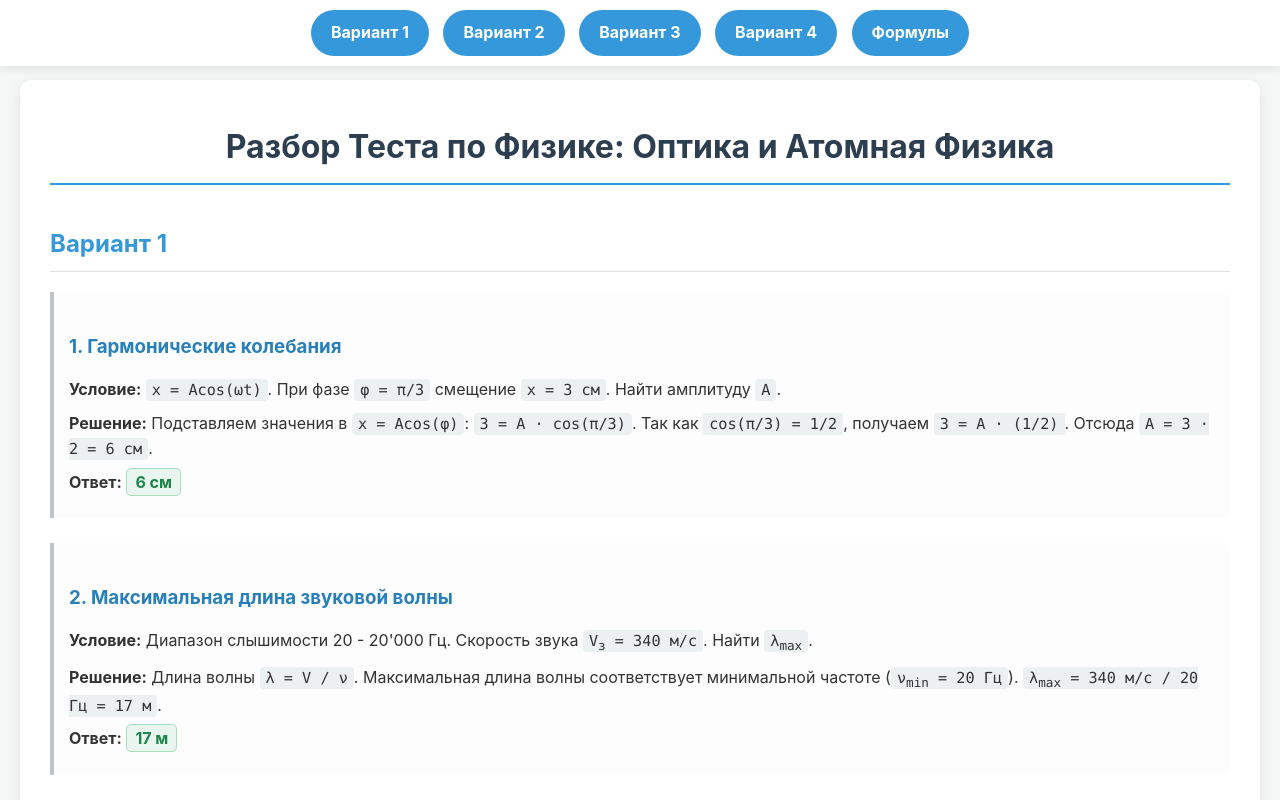
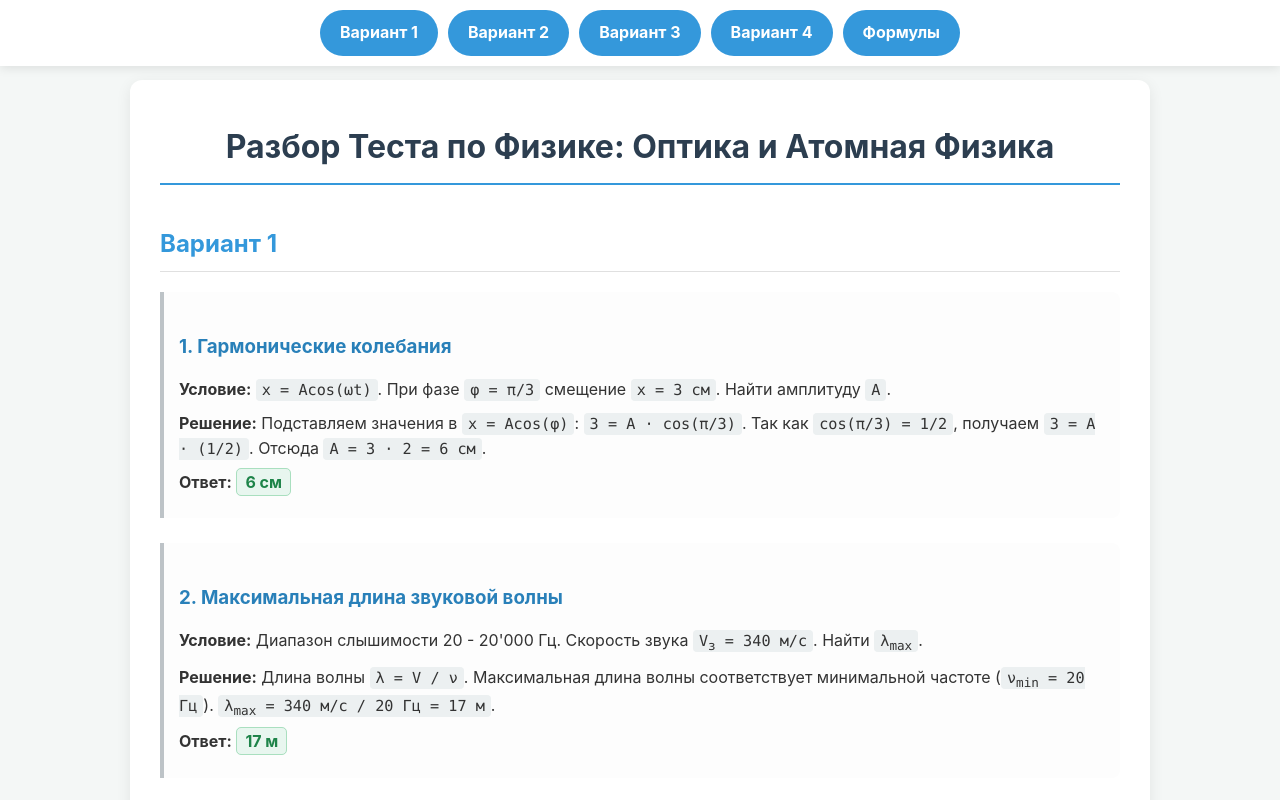
Before and after one commit to L1ttleWizard/ekz, a plain HTML site: page index.html in a window 1280 px wide. Shown: the top 800 px of the page. Drawn offline with Linux system fonts and the light colour scheme.

Commit message:
Update index.html

```diff
--- a/index.html
+++ b/index.html
@@ -30,6 +30,10 @@
             padding: 10px 0;
             text-align: center;
             z-index: 1000;
+            display:flex;
+            flex-wrap: wrap;
+            justify-content: center;
+            row-gap:5px;
         }
 
         .nav-button {
@@ -51,7 +55,7 @@
 
         /* --- Основной контейнер --- */
         .container {
-            max-width: 1280px;
+            max-width: 960px;
             margin: 0 auto;
             background-color: #ffffff;
             padding: 20px 30px;
```
